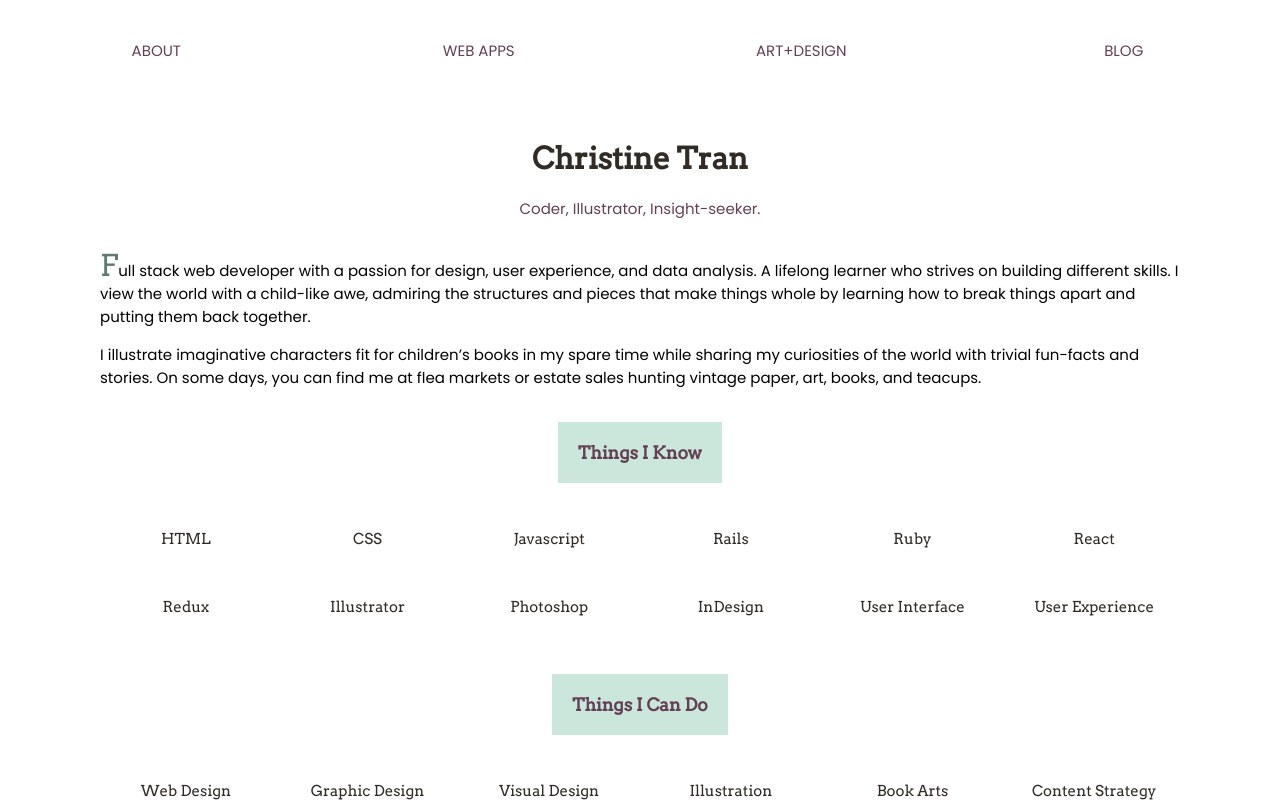
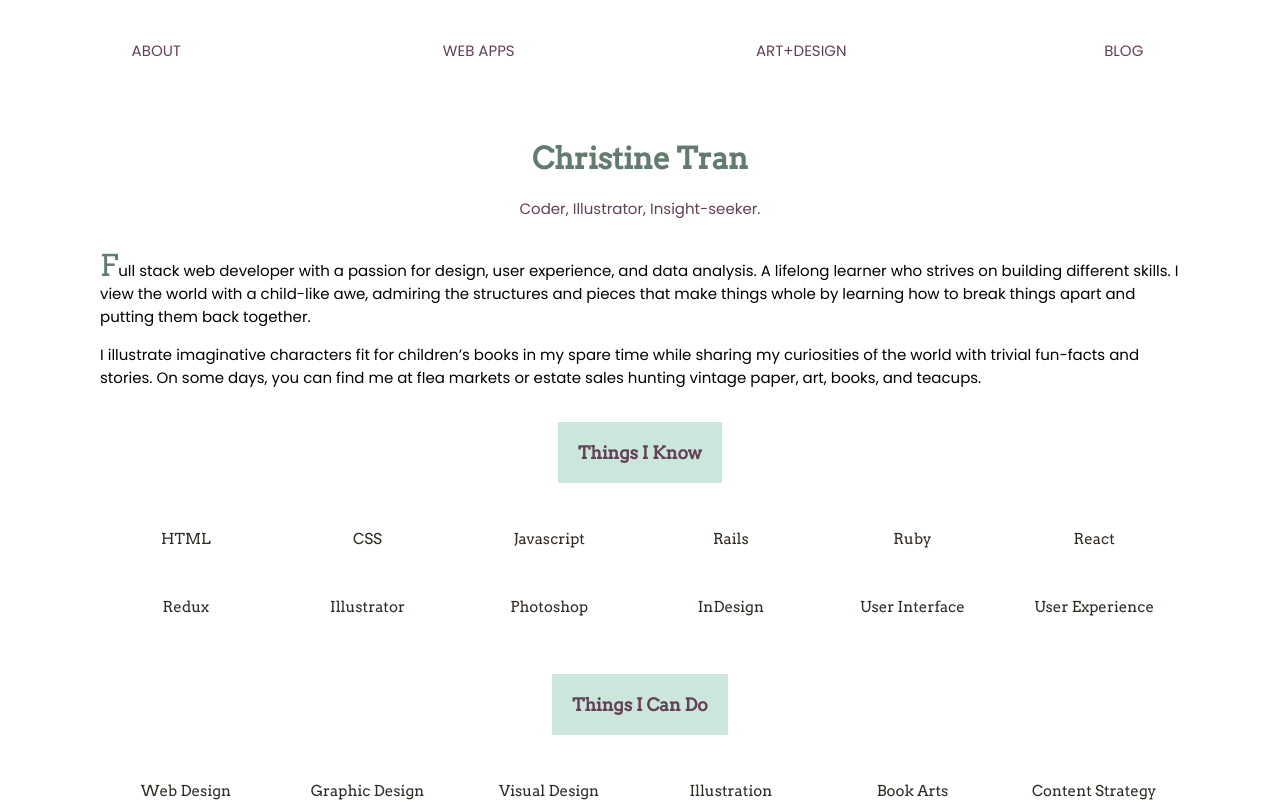
Before and after one commit to christinetran825/tofukid-website, a React (Create React App) app: page / in a window 1280 px wide. Shown: the top 802 px of the page. Built offline with nearby package versions, Linux system fonts and the light colour scheme.

Commit message:
updated title h1 color

```diff
--- a/src/App.css
+++ b/src/App.css
@@ -117,6 +117,10 @@ footer {
 
 .cover-title {
   text-align: center;
+}
+
+.cover-title h1 {
+  color: #617B6F;
 }
 
 span {
```
